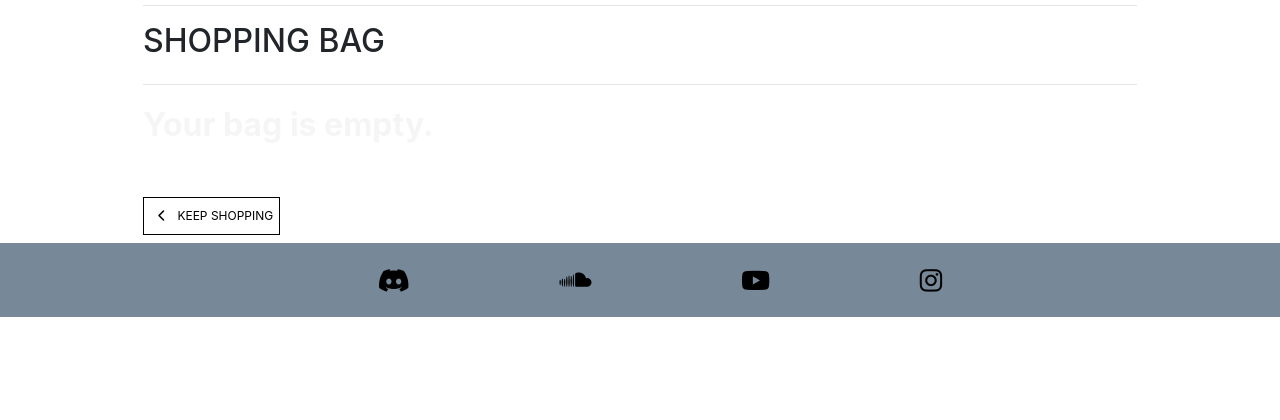
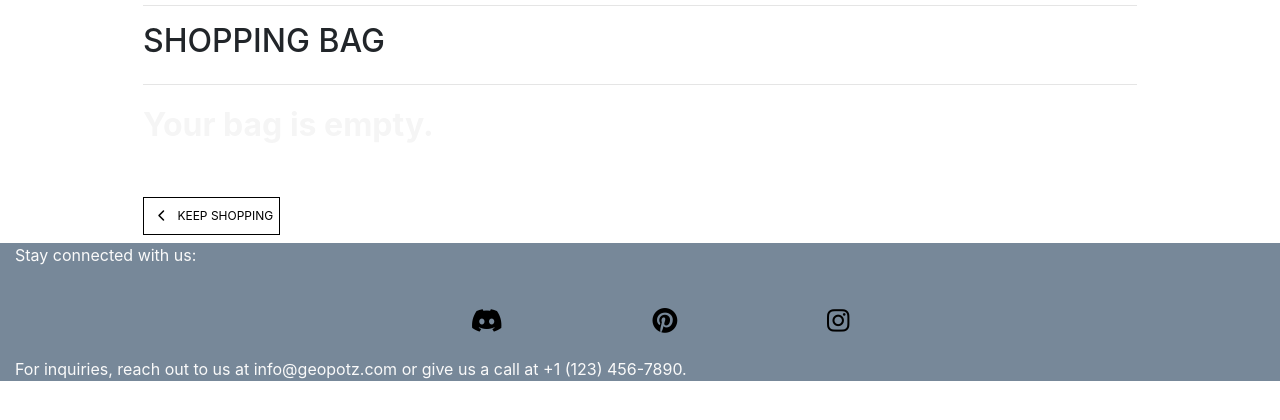
Before and after one commit to BMorrell92/BMorrell_Milestone_Project4, a Django app: page /bag/ in a window 1280 px wide. Shown: the part 321-741 px from the top of the page. Run offline with Django 3.2, Linux system fonts and the light colour scheme; parts of the project's set-up code (start-up, migrations or seed data) failed here and were passed over; some libraries are stand-ins or nearby versions; some web fonts are replaced.

Commit message:
updated the footer

```diff
--- a/templates/base.html
+++ b/templates/base.html
@@ -122,13 +122,13 @@
     <!-- Footer Structure -->
 
     <footer class="container-fluid">
-
+      <p class="footer-text">Stay connected with us:</p>
       <ul class="social-networks">
           <li><a href="https://www.discord.com" target="_blank"><i class="fa-brands fa-discord" aria-hidden="true"> </i></a></li>
-          <li><a href="https://soundcloud.com/jamsgalacticafm" target="_blank"><i class="fa-brands fa-soundcloud" aria-hidden="true"> </i></a></li>
-          <li><a href="https://www.youtube.com" target="_blank"><i class="fa-brands fa-youtube" aria-hidden="true" > </i></a></li>
+          <li><a href="https://www.pinterest.co.uk/" target="_blank"><i class="fa-brands fa-pinterest" aria-hidden="true"> </i></a></li>
           <li><a href="https://www.instagram.com" target="_blank"><i class="fa-brands fa-instagram" aria-hidden="true"> </i></a></li>
       </ul>
+      <p class="footer-text">For inquiries, reach out to us at info@geopotz.com or give us a call at +1 (123) 456-7890.</p>
     </footer>
   </body>
 </html>
```
